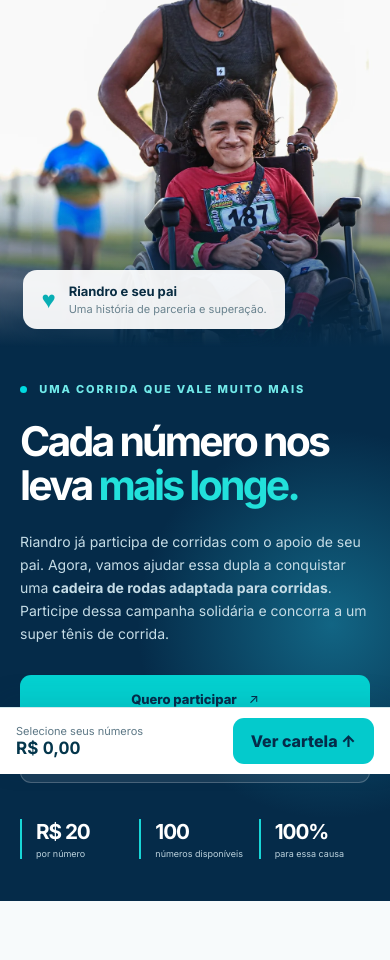
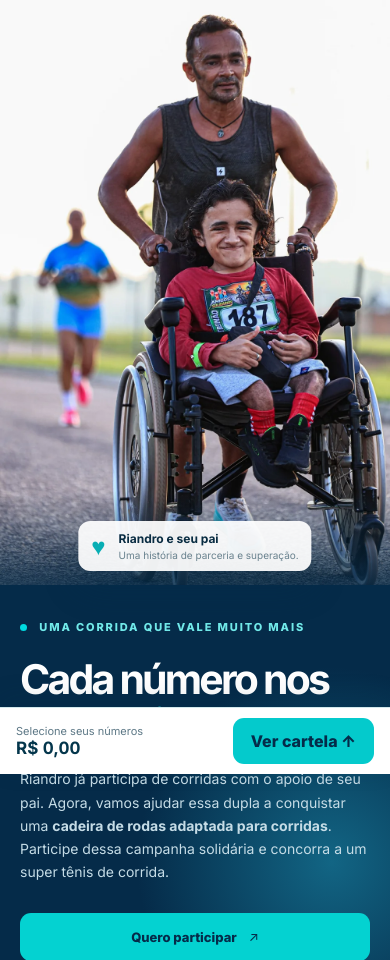
Before and after one commit to alex-z91/app-0101, a Flask app: page / in a window 390 px wide. Shown: the part 70-1030 px from the top of the page. Run offline with Flask 3, Linux system fonts and the light colour scheme; data that the repository does not hold is empty.

Commit message:
fix: preserva integralmente os rostos do pai e de Riandro no hero mobile

```diff
--- a/static/style.css
+++ b/static/style.css
@@ -57,3 +57,21 @@
   .hero-stats small { overflow-wrap: anywhere; }
 }
 @media (prefers-reduced-motion: reduce) { .ticket, .btn { transition: none; } }
+
+
+/* A fotografia original preserva ambos os rostos: Riandro e seu pai. */
+.hero-photo { background: #092f48; isolation: isolate; }
+.hero-photo img { object-fit: contain; object-position: center center; }
+.hero-photo:before {
+  background: linear-gradient(0deg, rgba(5,43,73,.77) 0%, transparent 21%);
+  pointer-events:none;
+}
+.photo-label { left: 50%; transform: translateX(-50%); bottom: 22px; width: max-content; max-width: calc(100% - 28px); }
+@media (max-width:760px) {
+  .hero-photo { min-height: 0; overflow: visible; }
+  .hero-photo img { position: relative; width: 100%; height: auto; display: block; object-fit: contain; }
+  .hero-photo:before { background: linear-gradient(0deg, rgba(5,43,73,.79), transparent 16%); }
+  .photo-label { bottom: 14px; padding: 10px 13px; border-radius: 12px; }
+  .photo-label b { font-size: 12px; }
+  .photo-label small { font-size: 10px; }
+}
```
